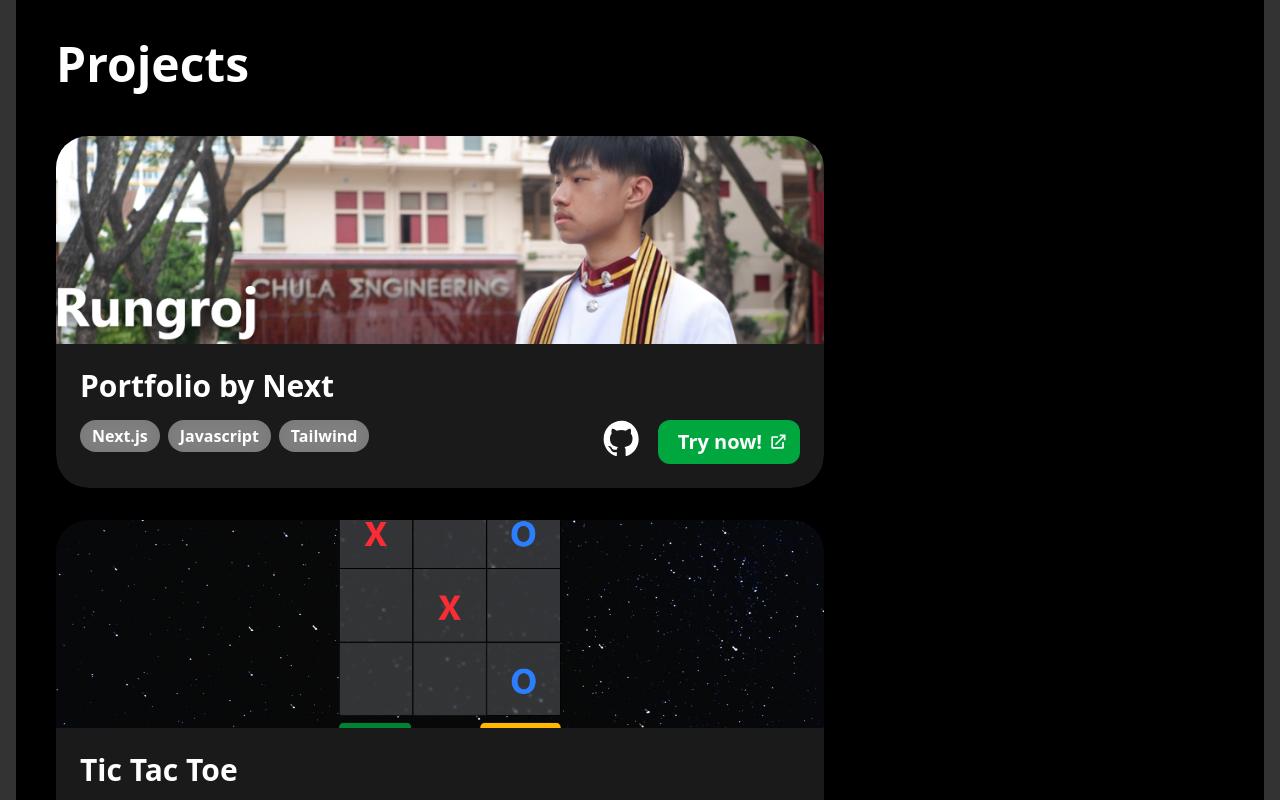
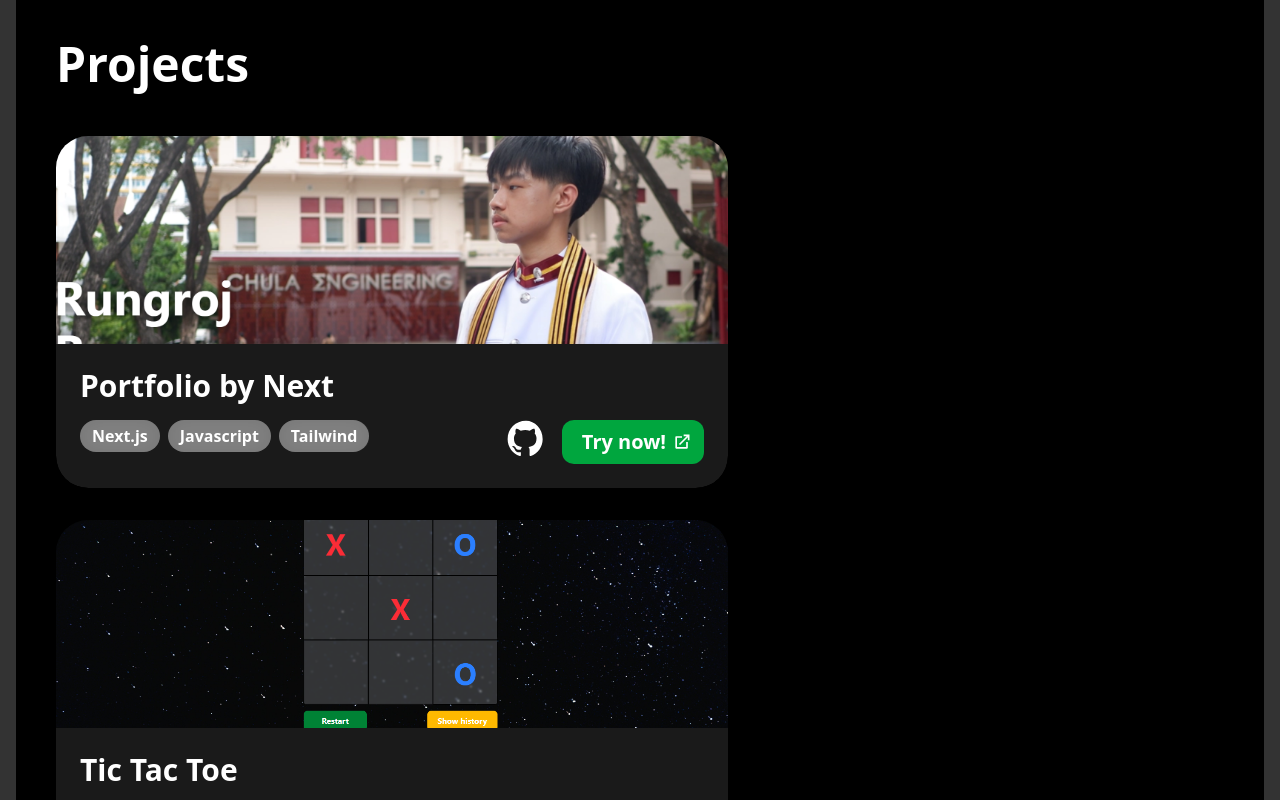
Before and after one commit to Imperator7/portfolio-next, a Next.js app: page / in a window 1280 px wide. Shown: the part 1160-1960 px from the top of the page. Built offline with nearby package versions, Linux system fonts and the light colour scheme.

Commit message:
decrease max size of project-card and adjust breakpoint for hidden text on demo link btn

```diff
--- a/components/Project.jsx
+++ b/components/Project.jsx
@@ -15,7 +15,7 @@ export default function Project({
   type,
 }) {
   return (
-    <div className="relative w-full max-w-3xl rounded-4xl bg-gray backdrop-blur-sm overflow-hidden">
+    <div className="relative w-full max-w-2xl rounded-4xl bg-gray backdrop-blur-sm overflow-hidden">
       <div className="relative w-full sm:h-52 aspect-[16/9] overflow-hidden">
         <Image
           src={`/${img}`}
@@ -35,7 +35,7 @@ export default function Project({
                 key={i}
                 className={[
                   'font-semibold mr-2 rounded-2xl bg-white/40 backdrop-blur-md px-3 py-1 text-sm md:text-base',
-                  i >= 3 ? 'hidden lg:inline-flex' : '',
+                  i >= 3 ? 'hidden sm:inline-flex' : '',
                 ].join(' ')}
               >
                 {tech}
@@ -58,7 +58,7 @@ export default function Project({
               aria-label={`Try ${name}'s demo`}
               className="bg-green-600 pl-4 pr-3 py-2 rounded-xl inline-flex items-center gap-0.5 hover:-translate-y-1 active:translate-y-1 transition-transform duration-150 ease-in-out caret-transparent"
             >
-              <span className="hidden lg:inline-flex font-semibold text-nowrap mx-1">
+              <span className="hidden sm:inline-flex font-semibold text-nowrap mx-1">
                 Try now!
               </span>
               <ExternalLinkIcon />
```
